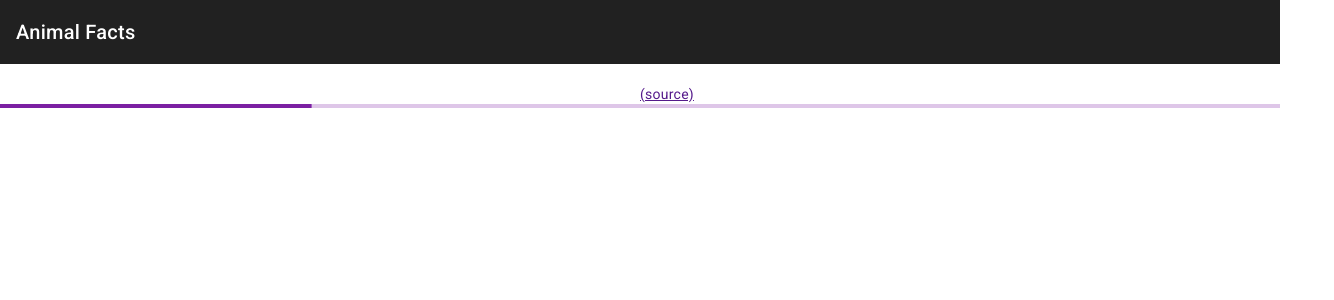
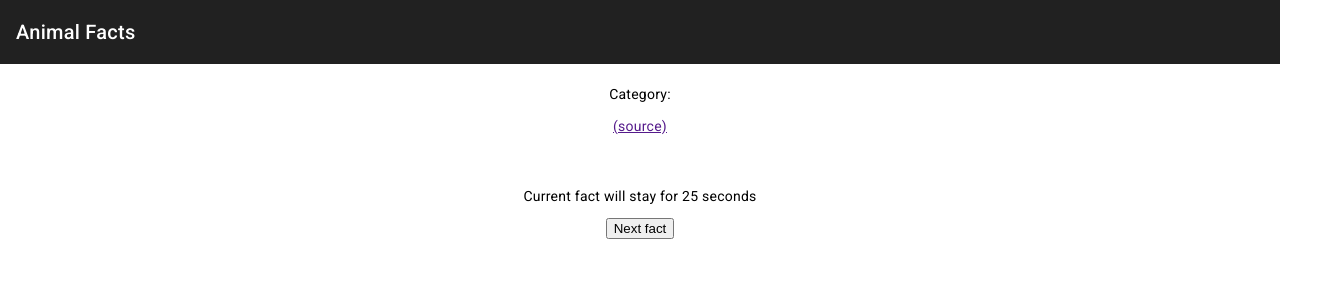
Before and after one commit to cafo13/animal-facts, an Angular app in the folder frontend/: page /home in a window 1280 px wide. Shown: the top 300 px of the page, 1334 px wide, since content can reach past the window. Built offline with nearby package versions, Linux system fonts and the light colour scheme; no server answers.

Commit message:
implemented fact controls component instead of progress bar

```diff
--- /dev/null
+++ b/frontend/src/app/components/fact-controls/fact-controls.component.html
@@ -0,0 +1,4 @@
+<div class="fact-controls">
+    <p>Current fact will stay for {{ this.value }} seconds</p>
+    <button (click)="this.timerEnd.emit(true)">Next fact</button>
+</div>
--- /dev/null
+++ b/frontend/src/app/components/fact-controls/fact-controls.component.scss
@@ -0,0 +1,3 @@
+.fact-controls {
+    margin: 10px;
+}
--- /dev/null
+++ b/frontend/src/app/components/fact-controls/fact-controls.component.ts
@@ -0,0 +1,26 @@
+import { Component, EventEmitter, Input, OnInit, Output } from '@angular/core'
+import { interval, Subscription } from 'rxjs'
+
+@Component({
+    selector: 'app-fact-controls',
+    templateUrl: './fact-controls.component.html',
+    styleUrls: ['./fact-controls.component.scss']
+})
+export class FactControlsComponent implements OnInit {
+    @Input() value: number = 0
+    @Output() timerEnd = new EventEmitter<boolean>()
+
+    valueSub: Subscription | undefined = undefined
+
+    ngOnInit(): void {
+        this.valueSub = interval(1000).subscribe(() => {
+            if (this.value <= 0) {
+                this.timerEnd.emit(true)
+            }
+        })
+    }
+
+    ngOnDestroy(): void {
+        this.valueSub?.unsubscribe()
+    }
+}
--- a/frontend/src/app/components/fact/fact.component.html
+++ b/frontend/src/app/components/fact/fact.component.html
@@ -1,2 +1,5 @@
-<p class="text">{{ text }}</p>
-<a class="source" href="{{ source }}">(source)</a>
+<div class="fact">
+    <p class="text">{{ text }}</p>
+    <p>Category: {{ category }}</p>
+    <a href="{{ source }}">(source)</a>
+</div>
--- a/frontend/src/app/components/fact/fact.component.scss
+++ b/frontend/src/app/components/fact/fact.component.scss
@@ -1,11 +1,9 @@
-.text {
+.fact {
     margin: 20px;
-    font-weight: bold;
-    font-size: xx-large;
     text-align: center;
 }
 
-.source {
-    margin-left: 50%;
-    margin-right: 50%;
+.text {
+    font-weight: bold;
+    font-size: xx-large;
 }
--- a/frontend/src/app/components/home/home.component.html
+++ b/frontend/src/app/components/home/home.component.html
@@ -4,8 +4,8 @@
     [category]="this.currentFact.Category"
     [source]="this.currentFact.Source"
 ></app-fact>
-<app-progress-bar
-    class="progress-bar"
+<app-fact-controls
+    class="fact-controls"
     [value]="progressValue"
-    (progressBarComplete)="this.resetFactTimer()"
-></app-progress-bar>
+    (timerEnd)="this.resetFactTimer()"
+></app-fact-controls>
--- a/frontend/src/app/components/home/home.component.scss
+++ b/frontend/src/app/components/home/home.component.scss
@@ -1,4 +1,4 @@
-.progess-bar {
+.fact-controls {
     margin: 20px;
     text-align: center;
 }
--- a/frontend/src/app/components/home/home.component.ts
+++ b/frontend/src/app/components/home/home.component.ts
@@ -15,7 +15,7 @@ import {
 export class HomeComponent implements OnInit, OnDestroy {
     factRetentionSeconds = 30
     progressSub: Subscription | undefined = undefined
-    progressValue: number = 0
+    progressValue: number = this.factRetentionSeconds
     currentFact: Fact = { Id: '', Text: '', Category: '', Source: '' }
 
     constructor(private animalfactsService: AnimalfactsService) {}
@@ -36,14 +36,14 @@ export class HomeComponent implements OnInit, OnDestroy {
 
     startFactTimer() {
         this.loadFact()
-        this.progressSub = interval(100).subscribe(() => {
-            this.progressValue += 10 / this.factRetentionSeconds
-        })
+        this.progressSub = interval(1000).subscribe(
+            () => (this.progressValue -= 1)
+        )
     }
 
     resetFactTimer() {
         this.progressSub?.unsubscribe()
-        this.progressValue = 0
+        this.progressValue = this.factRetentionSeconds
         this.startFactTimer()
     }
 }
--- a/frontend/src/app/components/progress-bar/progress-bar.component.html
+++ /dev/null
@@ -1,5 +0,0 @@
-<mat-progress-bar
-    [value]="value"
-    (animationEnd)="this.progressBarComplete.emit(true)"
->
-</mat-progress-bar>
```
Also changed, not shown: frontend/src/app/app.module.ts (+8 -5 lines), frontend/src/app/components/progress-bar/progress-bar.component.ts (deleted, +0 -11 lines), frontend/src/app/components/progress-bar/progress-bar.component.scss (deleted), 1 other file (tests, documents, lock files or other folders).
